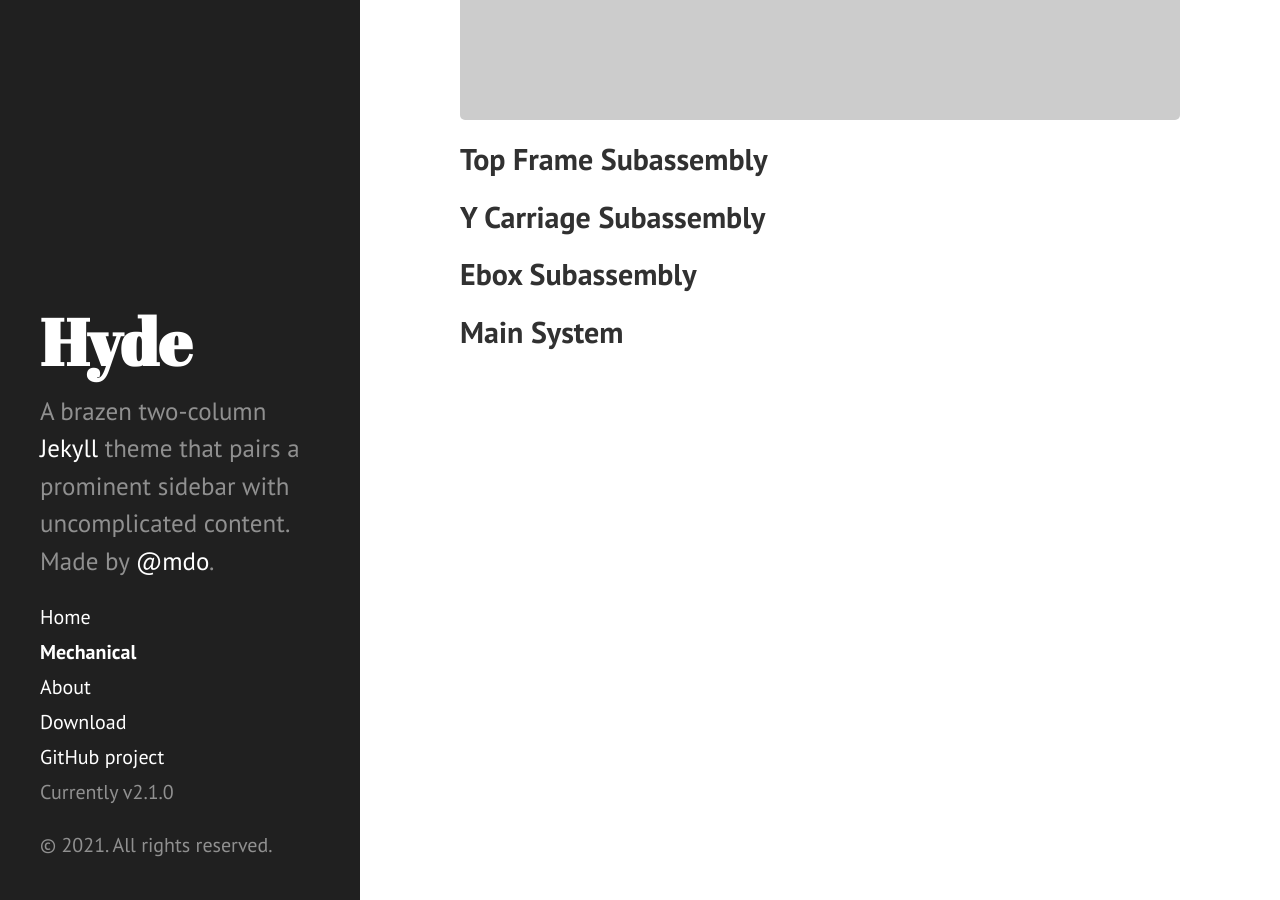
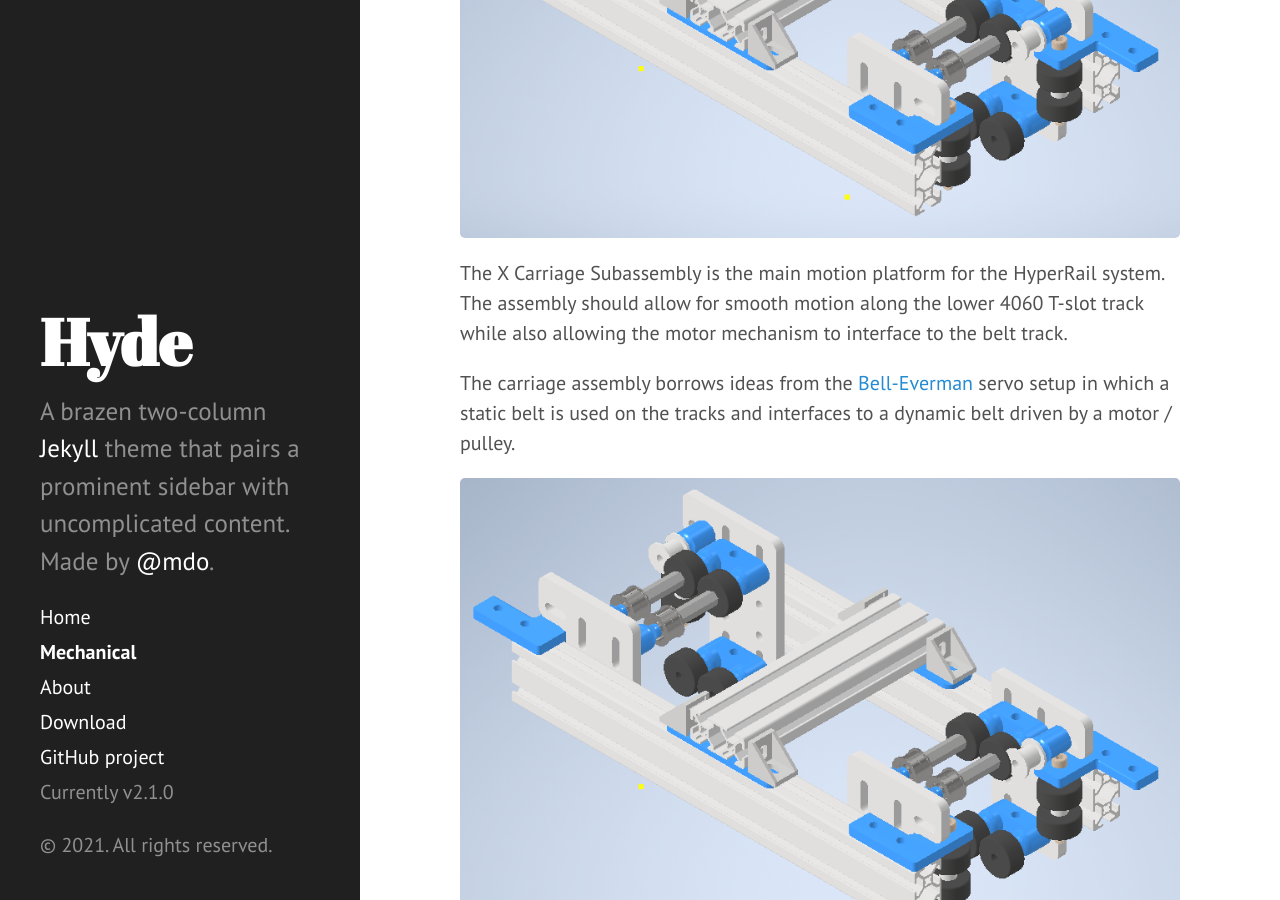
Before and after one commit to Jbruslind/Jbruslind.github.io, a Jekyll site: the page built from Mechanical.md, in a window 1280 px wide and 900 px high, scrolled down 715 px. Built offline with Jekyll 4.4.1, drawn with Linux system fonts in a browser that asks for light colours.

Commit message:
add bell everman image

```diff
--- a/Mechanical.md
+++ b/Mechanical.md
@@ -9,7 +9,13 @@ The Mechanical system was designed with modularity and easy assembly in mind. In
 
 ## X Carriage Subassembly
 
-![placeholder](http://placehold.it/800x400 "Large example image")
+![Carriage Subassembly](https://raw.githubusercontent.com/Jbruslind/Jbruslind.github.io/main/assets/Mechanical_assets/Carriage_Assembly.png "Carriage Subassembly")
+
+The X Carriage Subassembly is the main motion platform for the HyperRail system. The assembly should allow for smooth motion along the lower 4060 T-slot track while also allowing the motor mechanism to interface to the belt track.
+
+The carriage assembly borrows ideas from the [Bell-Everman](https://www.bell-everman.com/products/linear-positioning/servobelt-linear-sbl) servo setup in which a static belt is used on the tracks and interfaces to a dynamic belt driven by a motor / pulley.
+
+![Bell-Everman Servo](https://raw.githubusercontent.com/Jbruslind/Jbruslind.github.io/main/assets/Mechanical_assets/Carriage_Assembly.png "Bell Everman Servo")
 
 ## Top Frame Subassembly
 
```
Also changed, not shown: assets/Mechanical_assets/BellEverMan.jpg (added).
